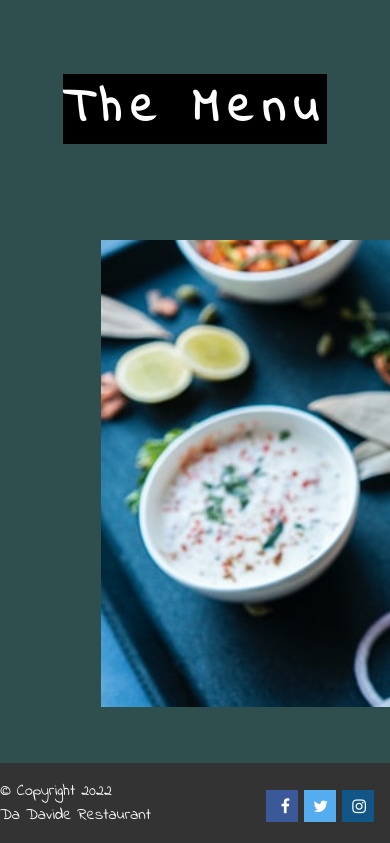
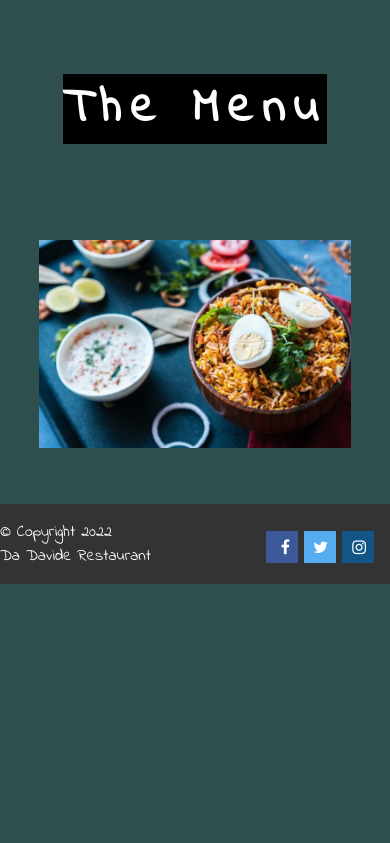
Before and after one commit to Davide-Lotito/WMT_project, a PHP site: page / in a window 390 px wide; the page is wider, and only the part inside the window is pictured. Shown: the part 1589-2432 px from the top of that part. After the commit the page ends 2173 px from the top of that part, so only its background shows below. Run offline with PHP 8.4, Linux system fonts and the light colour scheme.

Commit message:
index page bug fix
- correct a visualization bug in the small screen

```diff
--- a/script/book.js
+++ b/script/book.js
@@ -196,7 +196,7 @@ function timeCorrection(time, timeO){
 }
 
 /**
- * Check if the inserted name has at least 5 characters and if they are only letters & numbers
+ * Check if the inserted name has at least 5 characters and if they are only letters
  * @param {*} name
  * @returns true if is ok
  */
@@ -211,11 +211,11 @@ function isValidName(name) {
 }
 
 /**
- * Check if the inserted name has at least 5 characters and if they are only letters & numbers
+ * Check if the inserted name has at least 5 characters and if they are only letters
  * @param {*} name
  * @returns true if is ok
  */
- function isValidString(string) {
+function isValidString(string) {
     const regex = new RegExp('^[a-zA-Z]+$');
     if ((string.length < 3 || !regex.test(string)) && empty(string)){
         alert(`Wrong allergies! At least 3 characters and only letters`);
--- a/style/index.css
+++ b/style/index.css
@@ -5,13 +5,13 @@
 }
 
 .single-slide{
+  display: none;
+}
+
+.single-slide img{
   position: relative;
   width: 60%;
   left: 20%;
-}
-
-.single-slide {
-  display: none;
 }
 
 .dots {
@@ -99,6 +99,11 @@
     padding-top: 0.5em;
     padding-bottom: 0.5em;
   }
+  .single-slide img{
+    position: relative;
+    width: 100%;
+    left: 0%;
+  }
 }
 
 #big-menu-button {
```
